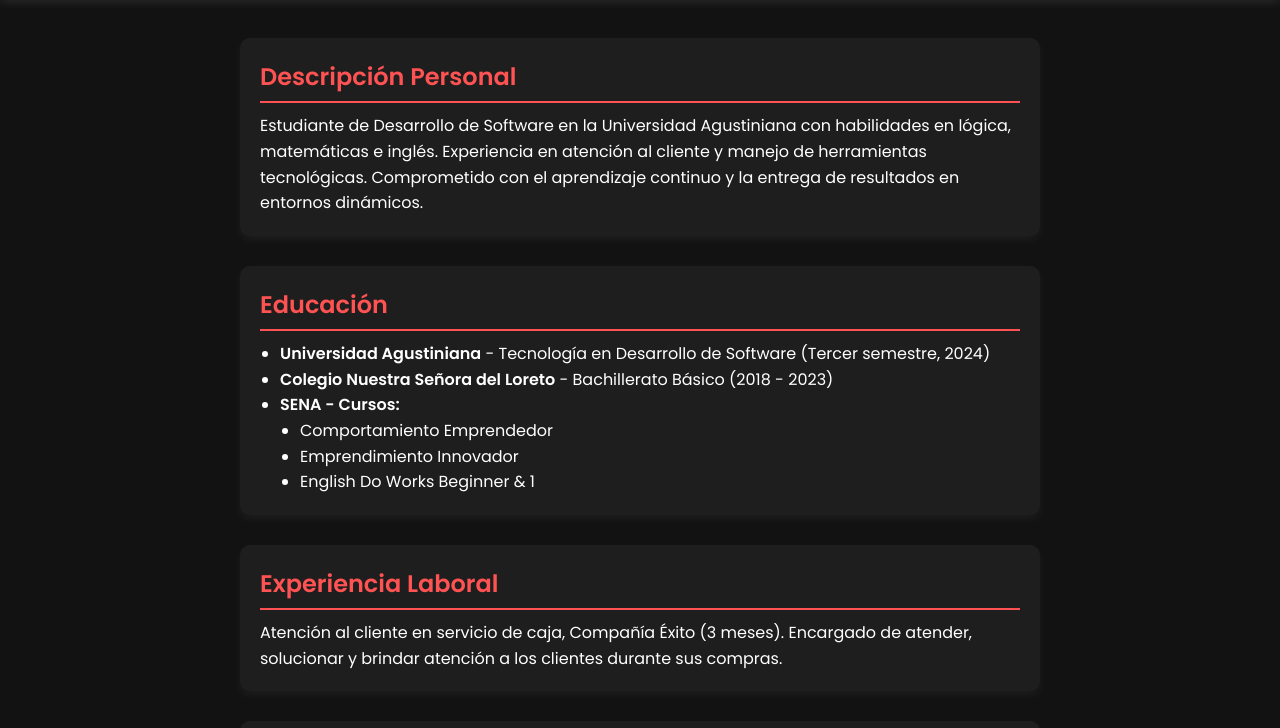
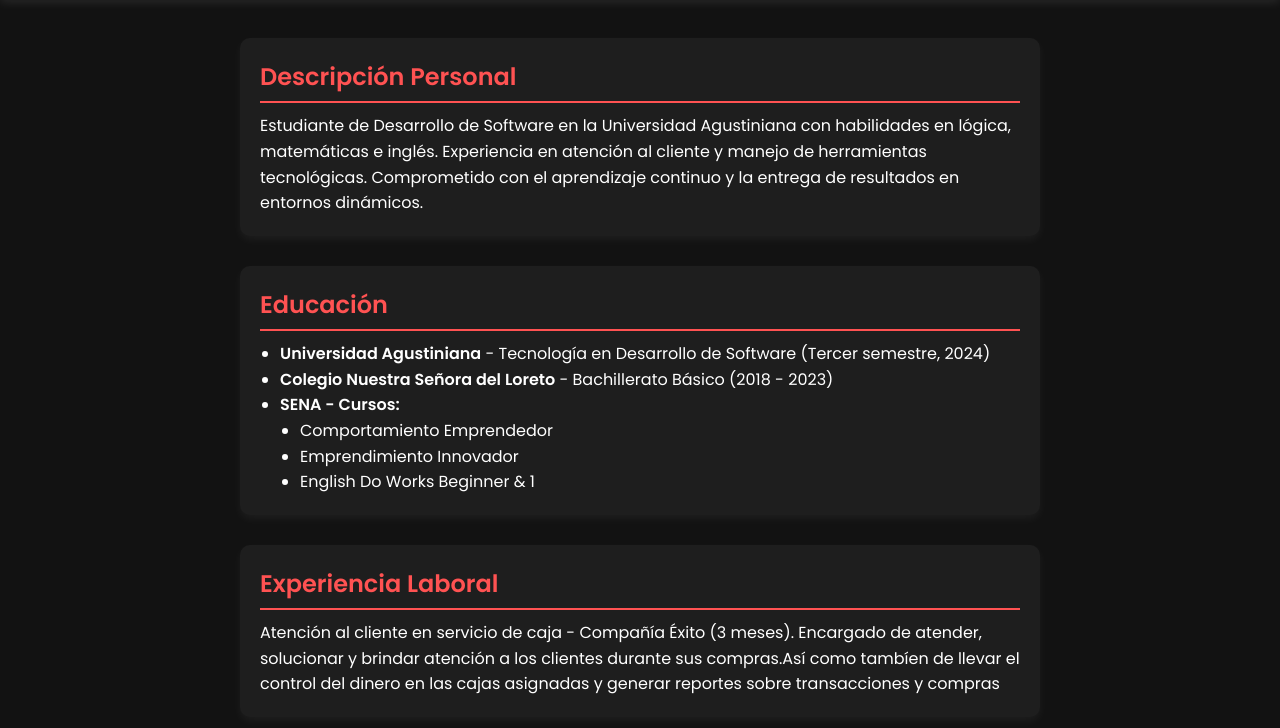
Before and after one commit to MatiasRamirezT/Hoja-de-Vida, a plain HTML site: page index.html in a window 1280 px wide. Shown: the part 72-800 px from the top of the page. Drawn offline with Linux system fonts and the light colour scheme.

Commit message:
Update index.html

```diff
--- a/index.html
+++ b/index.html
@@ -26,7 +26,12 @@
 
   <section id="descripcion">
     <h2>Descripción Personal</h2>
-    <p>Estudiante de Desarrollo de Software en la Universidad Agustiniana con habilidades en lógica, matemáticas e inglés. Experiencia en atención al cliente y manejo de herramientas tecnológicas. Comprometido con el aprendizaje continuo y la entrega de resultados en entornos dinámicos.</p>
+    <p>Estudiante de Desarrollo de Software en la Universidad
+Agustiniana con habilidades en lógica, matemáticas e
+inglés. Experiencia en atención al cliente y manejo de
+herramientas tecnológicas. Comprometido con el
+aprendizaje continuo y la entrega de resultados en
+entornos dinámicos.</p>
   </section>
 
   <section id="educacion">
@@ -46,7 +51,7 @@
 
   <section id="experiencia">
     <h2>Experiencia Laboral</h2>
-    <p>Atención al cliente en servicio de caja, Compañía Éxito (3 meses). Encargado de atender, solucionar y brindar atención a los clientes durante sus compras.</p>
+    <p>Atención al cliente en servicio de caja - Compañía Éxito (3 meses). Encargado de atender, solucionar y brindar atención a los clientes durante sus compras.Así como tambíen de llevar el control del dinero en las cajas asignadas y generar reportes sobre transacciones y compras</p>
   </section>
 
   <section id="habilidades">
```
